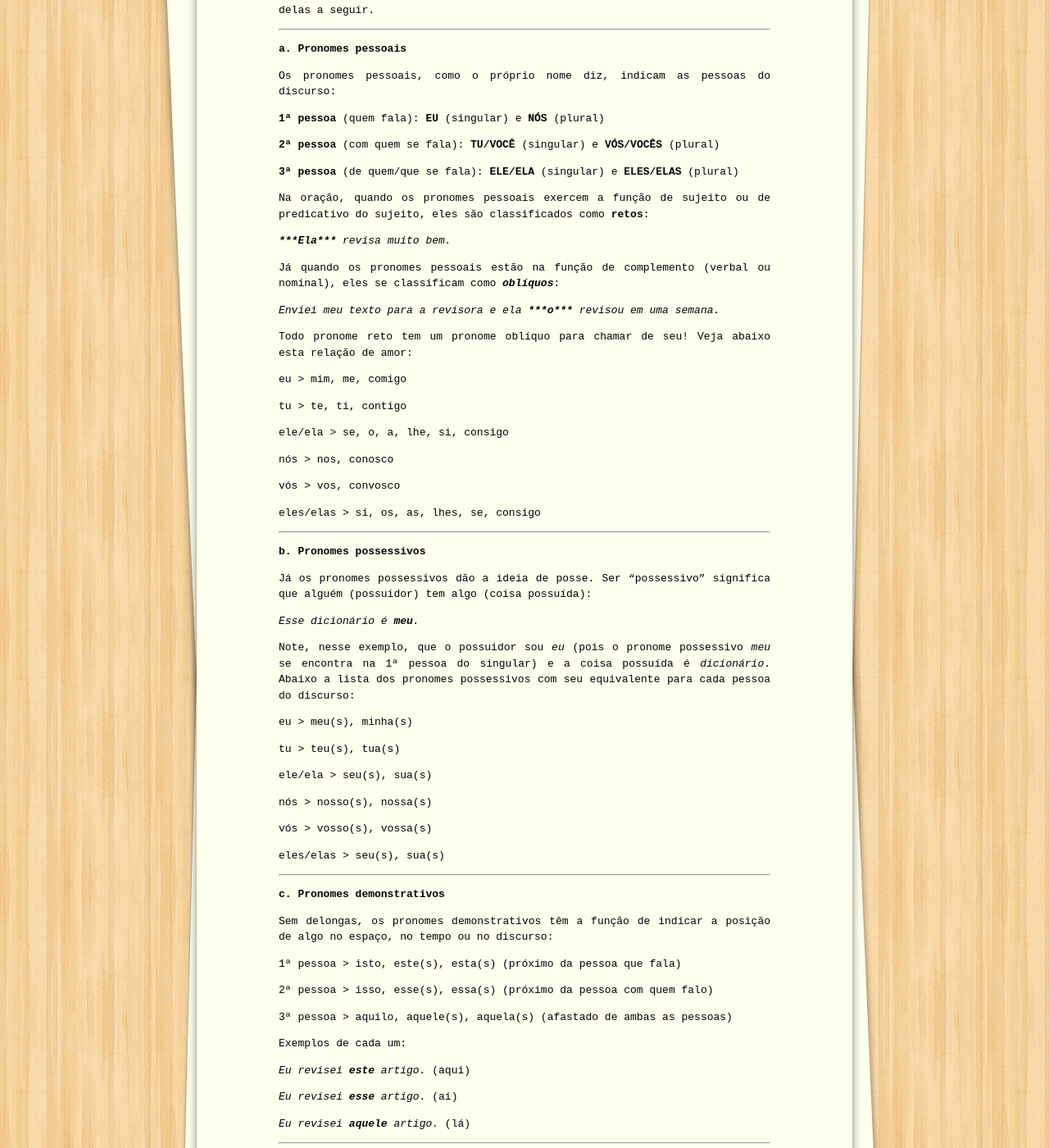
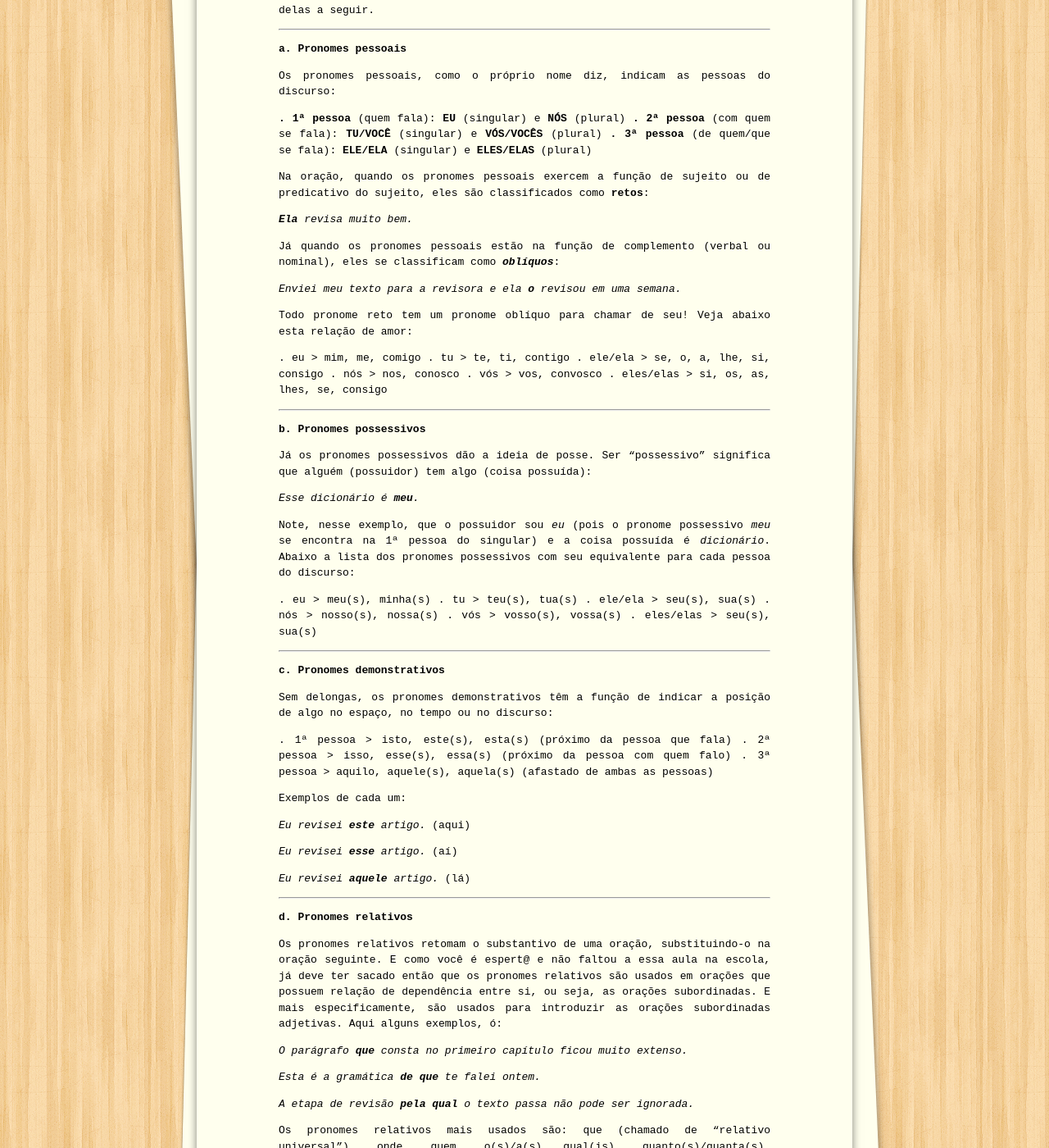
Before and after one commit to raqueldiniz/site, a Jekyll site: the page built from _posts/2018-05-30-top-five-os-cinco-desvios-mais-comuns-com-pronomes.md, in a window 1280 px wide and 1400 px high, scrolled down 1140 px. Shown: the whole window at 82% size. Built offline with Jekyll 4.4.1, drawn with Linux system fonts in a browser that asks for light colours; some of the changed text lies outside the part shown.

```diff
--- a/_posts/2018-05-30-top-five-os-cinco-desvios-mais-comuns-com-pronomes.md
+++ b/_posts/2018-05-30-top-five-os-cinco-desvios-mais-comuns-com-pronomes.md
@@ -20,7 +20,7 @@ Falarei detalhadamente de cada um desses tópicos em postagens futuras, pois hoj
 
 Antes de tudo, você lembra o que é um pronome? Bem, _pronome_ é a palavra que substitui, acompanha ou referencia outra palavra (um substantivo). Ou seja, o _pronome_ é um termo que sempre está em função do substantivo. Por exemplo:
 
-_A revisora alterou **meu** __texto__ e **ele** ficou ótimo._
+_A revisora alterou **meu** ___texto___ e **ele** ficou ótimo._
 
 Aqui, o primeiro pronome que aparece é _meu_, o qual está acompanhando o substantivo _texto_, especificando-o (afinal, não é qualquer texto, é o MEU texto!). Logo, devido a essa função, esse pronome é chamado de _pronome adjetivo_.
 
@@ -34,33 +34,26 @@ A partir daí, existem várias classificações para essa classe gramatical, a d
 
 Os pronomes pessoais, como o próprio nome diz, indicam as pessoas do discurso:
 
-**1ª pessoa** (quem fala): **EU** (singular) e **NÓS** (plural)
-
-**2ª pessoa** (com quem se fala): **TU/VOCÊ** (singular) e **VÓS/VOCÊS** (plural)
-
-**3ª pessoa** (de quem/que se fala): **ELE/ELA** (singular) e **ELES/ELAS** (plural)
+**. 1ª pessoa** (quem fala): **EU** (singular) e **NÓS** (plural)
+**. 2ª pessoa** (com quem se fala): **TU/VOCÊ** (singular) e **VÓS/VOCÊS** (plural)
+**. 3ª pessoa** (de quem/que se fala): **ELE/ELA** (singular) e **ELES/ELAS** (plural)
 
 Na oração, quando os pronomes pessoais exercem a função de sujeito ou de predicativo do sujeito, eles são classificados como **retos**:
 
-___***Ela***__ revisa muito bem._
+_**Ela** revisa muito bem._
 
 Já quando os pronomes pessoais estão na função de complemento (verbal ou nominal), eles se classificam como ***oblíquos***:
 
-_Enviei meu texto para a revisora e ela __***o***__ revisou em uma semana._
+_Enviei meu texto para a revisora e ela **o** revisou em uma semana._
 
 Todo pronome reto tem um pronome oblíquo para chamar de seu! Veja abaixo esta relação de amor:
 
-eu > mim, me, comigo
-
-tu > te, ti, contigo
-
-ele/ela > se, o, a, lhe, si, consigo
-
-nós > nos, conosco
-
-vós > vos, convosco
-
-eles/elas > si, os, as, lhes, se, consigo
+. eu > mim, me, comigo
+. tu > te, ti, contigo
+. ele/ela > se, o, a, lhe, si, consigo
+. nós > nos, conosco
+. vós > vos, convosco
+. eles/elas > si, os, as, lhes, se, consigo
 
 ---
 
@@ -72,17 +65,12 @@ _Esse dicionário é **meu**._
 
 Note, nesse exemplo, que o possuidor sou _eu_ (pois o pronome possessivo _meu_ se encontra na 1ª pessoa do singular) e a coisa possuída é _dicionário_. Abaixo a lista dos pronomes possessivos com seu equivalente para cada pessoa do discurso:
 
-eu > meu(s), minha(s)
-
-tu > teu(s), tua(s)
-
-ele/ela > seu(s), sua(s)
-
-nós > nosso(s), nossa(s)
-
-vós > vosso(s), vossa(s)
-
-eles/elas > seu(s), sua(s)
+. eu > meu(s), minha(s)
+. tu > teu(s), tua(s)
+. ele/ela > seu(s), sua(s)
+. nós > nosso(s), nossa(s)
+. vós > vosso(s), vossa(s)
+. eles/elas > seu(s), sua(s)
 
 ---
 
@@ -90,11 +78,9 @@ eles/elas > seu(s), sua(s)
 
 Sem delongas, os pronomes demonstrativos têm a função de indicar a posição de algo no espaço, no tempo ou no discurso:
 
-1ª pessoa > isto, este(s), esta(s) (próximo da pessoa que fala)
-
-2ª pessoa > isso, esse(s), essa(s) (próximo da pessoa com quem falo)
-
-3ª pessoa > aquilo, aquele(s), aquela(s) (afastado de ambas as pessoas)
+. 1ª pessoa > isto, este(s), esta(s) (próximo da pessoa que fala)
+. 2ª pessoa > isso, esse(s), essa(s) (próximo da pessoa com quem falo)
+. 3ª pessoa > aquilo, aquele(s), aquela(s) (afastado de ambas as pessoas)
 
 Exemplos de cada um:
 
@@ -140,5 +126,6 @@ _**Cada** erro tem uma indicação específica._
 
 Muitos são os pronomes indefinidos, dentre eles: algum(uns)/alguma(s), bastante(s), demais, mais, menos, muito(s)/muita(s), nenhum(uns)/nenhuma(s), outro(s)/outra(s), pouco(s)/pouca(s), qualquer/quaisquer, qual, que, quanto(s)/quanta(s), tal/tais, tanto(s)/tanta(s), todo(s)/toda(s), um/uns, uma(s), vários/várias; além das locuções pronominais indefinidas: cada qual, cada um, qualquer um, quantos quer (que), quem quer (que), seja quem for, seja qual for, todo aquele (que), tal qual (= certo), tal e qual, tal ou qual, um ou outro, uma ou outra, etc.
 
+---
 
 Ufa! É isso! Esse foi um “resuminho” sobre pronomes para te deixar preparad@ para as postagens das próximas semanas. Até mais!
```
